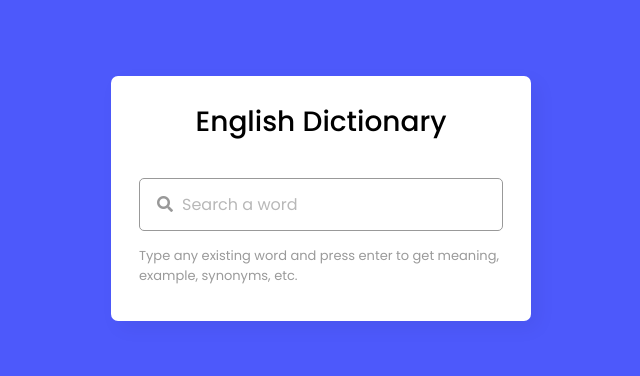
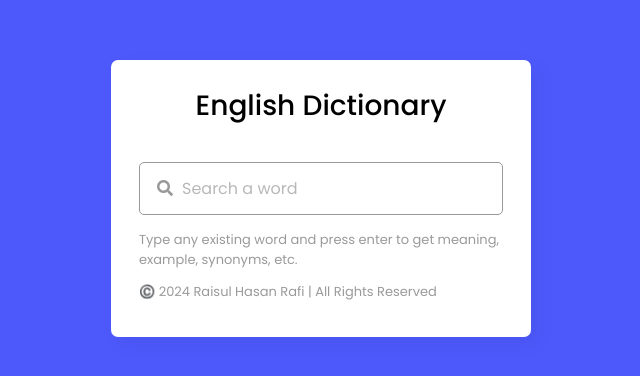
Before and after one commit to rhr3032/English-Dictionary, a plain HTML site: page index.html in a window 1280 px wide. Shown: the part 202-578 px from the top of the page, without its empty margins (319-959 px from the left). Drawn offline with Linux system fonts and the light colour scheme.

Commit message:
Commeted all file

```diff
--- a/index.html
+++ b/index.html
@@ -18,6 +18,8 @@
         <span class="material-icons">close</span>
       </div>
       <p class="info-text">Type any existing word and press enter to get meaning, example, synonyms, etc.</p>
+      <br>
+      <p class="info-text">©️ 2024 Raisul Hasan Rafi | All Rights Reserved</p>
       <ul>
         <li class="word">
           <div class="details">
```
